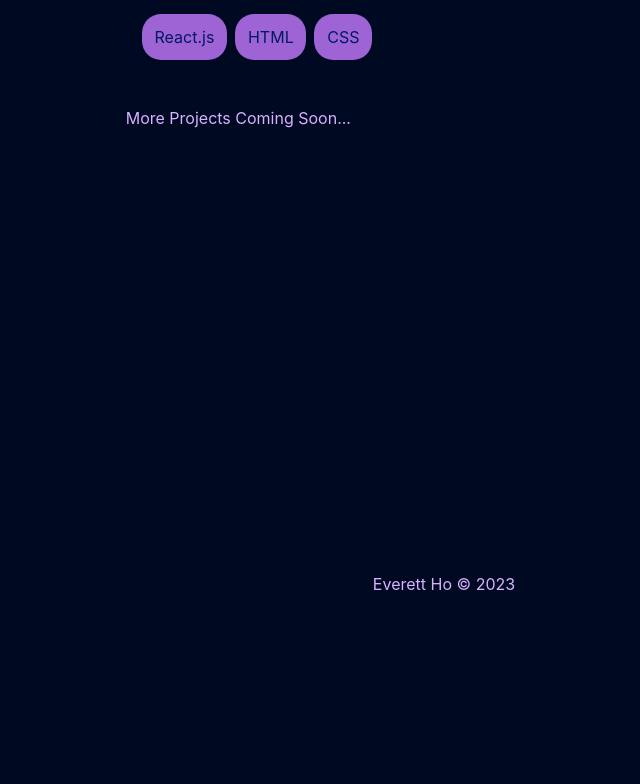
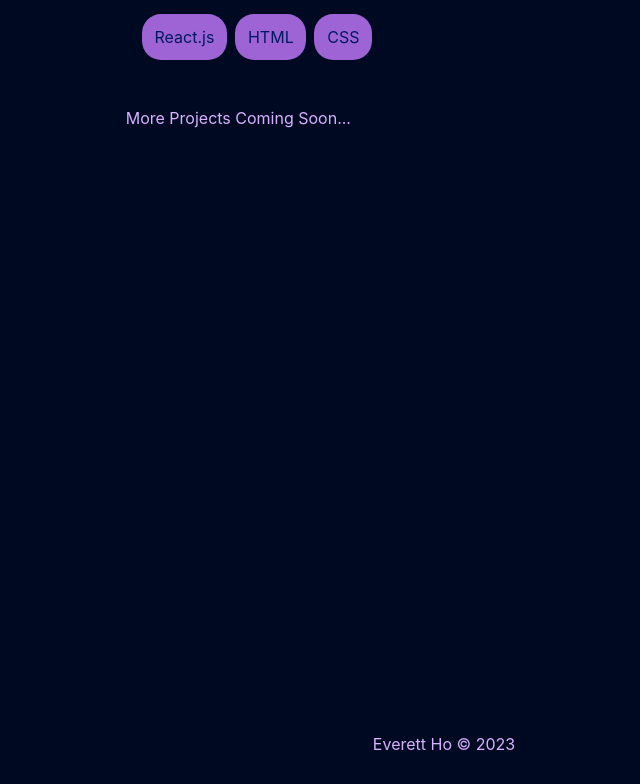
Before and after one commit to everett2002/portfolio_website, a React (Create React App) app: page / in a window 1280 px wide. Shown: the part 1961-2745 px from the top of the page, without its empty margins (196-836 px from the left). Before the commit the page ends 2585 px from the top, so only its background shows below. Built offline with nearby package versions, Linux system fonts and the light colour scheme.

Commit message:
Small Tweaks

```diff
--- a/src/App.js
+++ b/src/App.js
@@ -86,6 +86,8 @@ function App() {
         <div className="large-divider"></div>
         <div className="large-divider"></div>
         <div className="large-divider"></div>
+        <div className="large-divider"></div>
+        <div className="large-divider"></div>
 
         <div className="credits">Everett Ho &copy; 2023</div>
 
```
